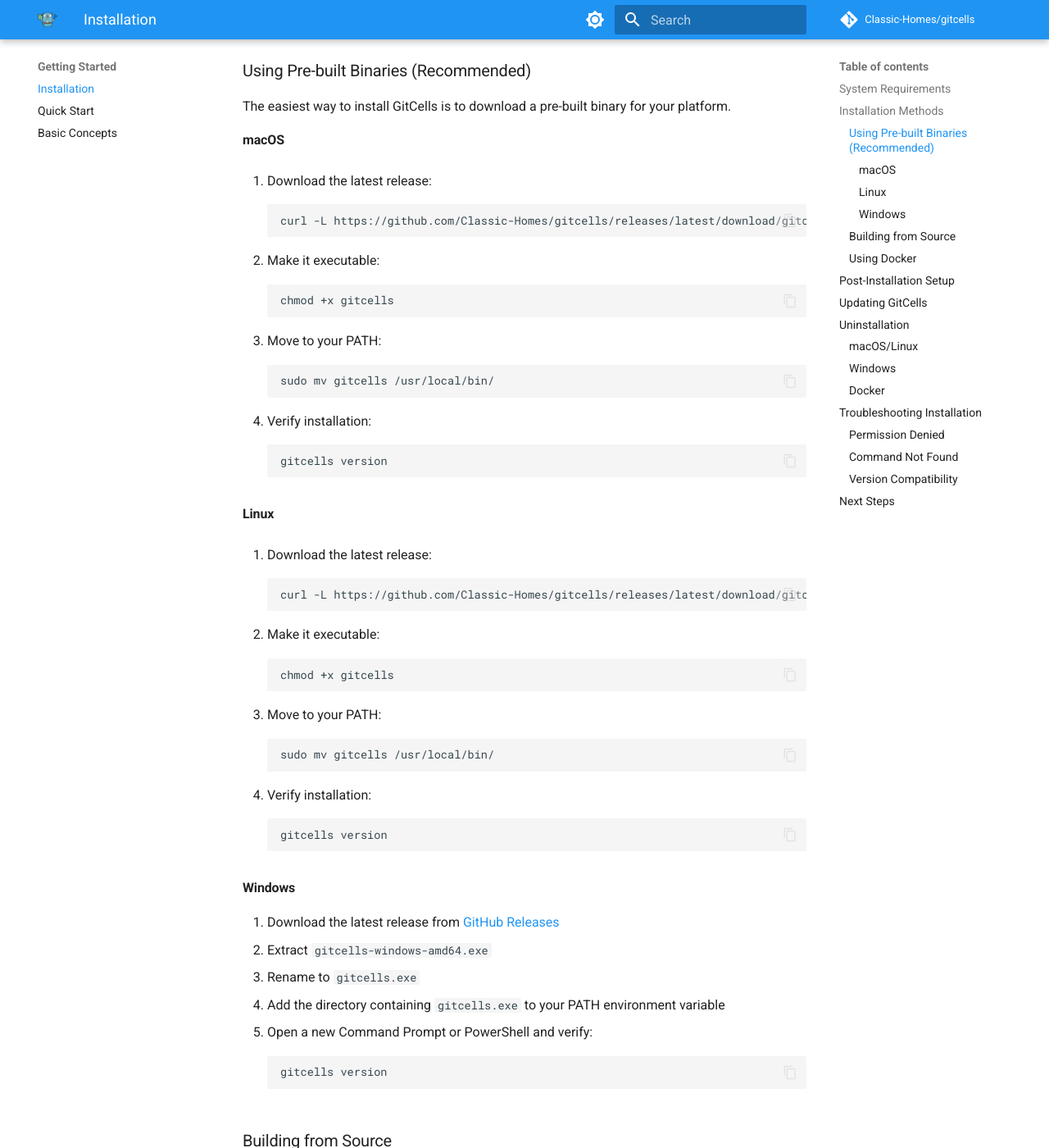
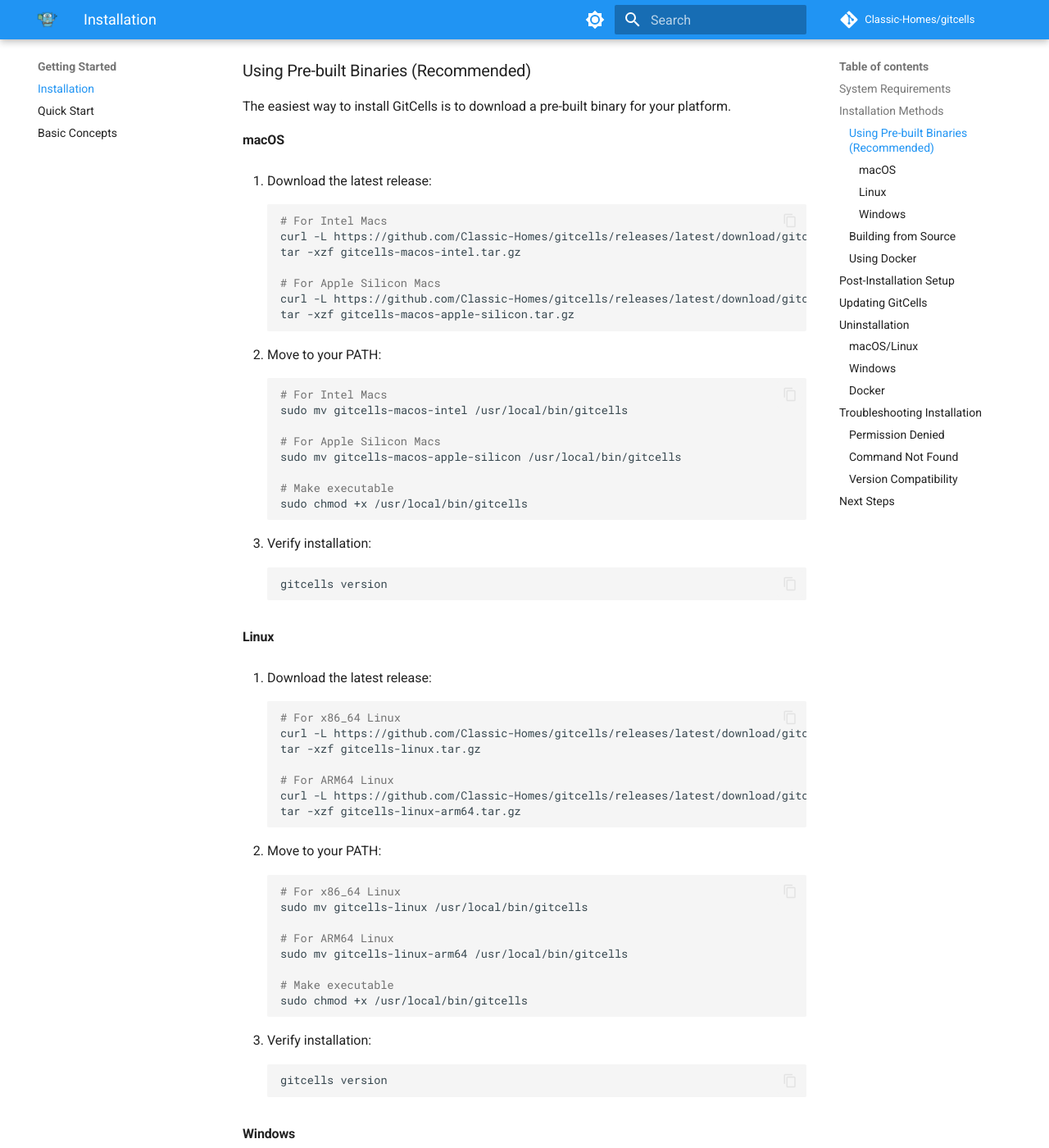
Before and after one commit to Classic-Homes/gitcells, an MkDocs documentation site: the page built from docs/getting-started/installation.md, in a window 1280 px wide and 1400 px high, scrolled down 483 px. Shown: the whole window at 82% size. Built offline with MkDocs 1.6.1 and Material for MkDocs 9.7.7, drawn with Linux system fonts in a browser that asks for light colours; comment, search, counter and statistics services are not loaded; some of the changed text lies outside the part shown.

Commit message:
Controlled version numbers and fix package names

````diff
--- a/docs/getting-started/installation.md
+++ b/docs/getting-started/installation.md
@@ -18,17 +18,25 @@
 
 1. Download the latest release:
 ```bash
-curl -L https://github.com/Classic-Homes/gitcells/releases/latest/download/gitcells-darwin-amd64 -o gitcells
+# For Intel Macs
+curl -L https://github.com/Classic-Homes/gitcells/releases/latest/download/gitcells-macos-intel.tar.gz -o gitcells-macos-intel.tar.gz
+tar -xzf gitcells-macos-intel.tar.gz
+
+# For Apple Silicon Macs
+curl -L https://github.com/Classic-Homes/gitcells/releases/latest/download/gitcells-macos-apple-silicon.tar.gz -o gitcells-macos-apple-silicon.tar.gz
+tar -xzf gitcells-macos-apple-silicon.tar.gz
 ```
 
-2. Make it executable:
+2. Move to your PATH:
 ```bash
-chmod +x gitcells
-```
+# For Intel Macs
+sudo mv gitcells-macos-intel /usr/local/bin/gitcells
 
-3. Move to your PATH:
-```bash
-sudo mv gitcells /usr/local/bin/
+# For Apple Silicon Macs
+sudo mv gitcells-macos-apple-silicon /usr/local/bin/gitcells
+
+# Make executable
+sudo chmod +x /usr/local/bin/gitcells
 ```
 
 4. Verify installation:
@@ -40,17 +48,25 @@
 
 1. Download the latest release:
 ```bash
-curl -L https://github.com/Classic-Homes/gitcells/releases/latest/download/gitcells-linux-amd64 -o gitcells
+# For x86_64 Linux
+curl -L https://github.com/Classic-Homes/gitcells/releases/latest/download/gitcells-linux.tar.gz -o gitcells-linux.tar.gz
+tar -xzf gitcells-linux.tar.gz
+
+# For ARM64 Linux
+curl -L https://github.com/Classic-Homes/gitcells/releases/latest/download/gitcells-linux-arm64.tar.gz -o gitcells-linux-arm64.tar.gz
+tar -xzf gitcells-linux-arm64.tar.gz
 ```
 
-2. Make it executable:
+2. Move to your PATH:
 ```bash
-chmod +x gitcells
-```
+# For x86_64 Linux
+sudo mv gitcells-linux /usr/local/bin/gitcells
 
-3. Move to your PATH:
-```bash
-sudo mv gitcells /usr/local/bin/
+# For ARM64 Linux
+sudo mv gitcells-linux-arm64 /usr/local/bin/gitcells
+
+# Make executable
+sudo chmod +x /usr/local/bin/gitcells
 ```
 
 4. Verify installation:
@@ -61,9 +77,9 @@
 #### Windows
 
 1. Download the latest release from [GitHub Releases](https://github.com/Classic-Homes/gitcells/releases)
-2. Extract `gitcells-windows-amd64.exe`
-3. Rename to `gitcells.exe`
-4. Add the directory containing `gitcells.exe` to your PATH environment variable
+2. Download `gitcells-windows.zip` or `gitcells-windows.tar.gz`
+3. Extract the archive to get `gitcells-windows.exe`
+4. Rename to `gitcells.exe` and place in a directory in your PATH
 5. Open a new Command Prompt or PowerShell and verify:
 ```cmd
 gitcells version
````
Also changed, not shown: README.md (+3 -1 lines), 4 other files.
